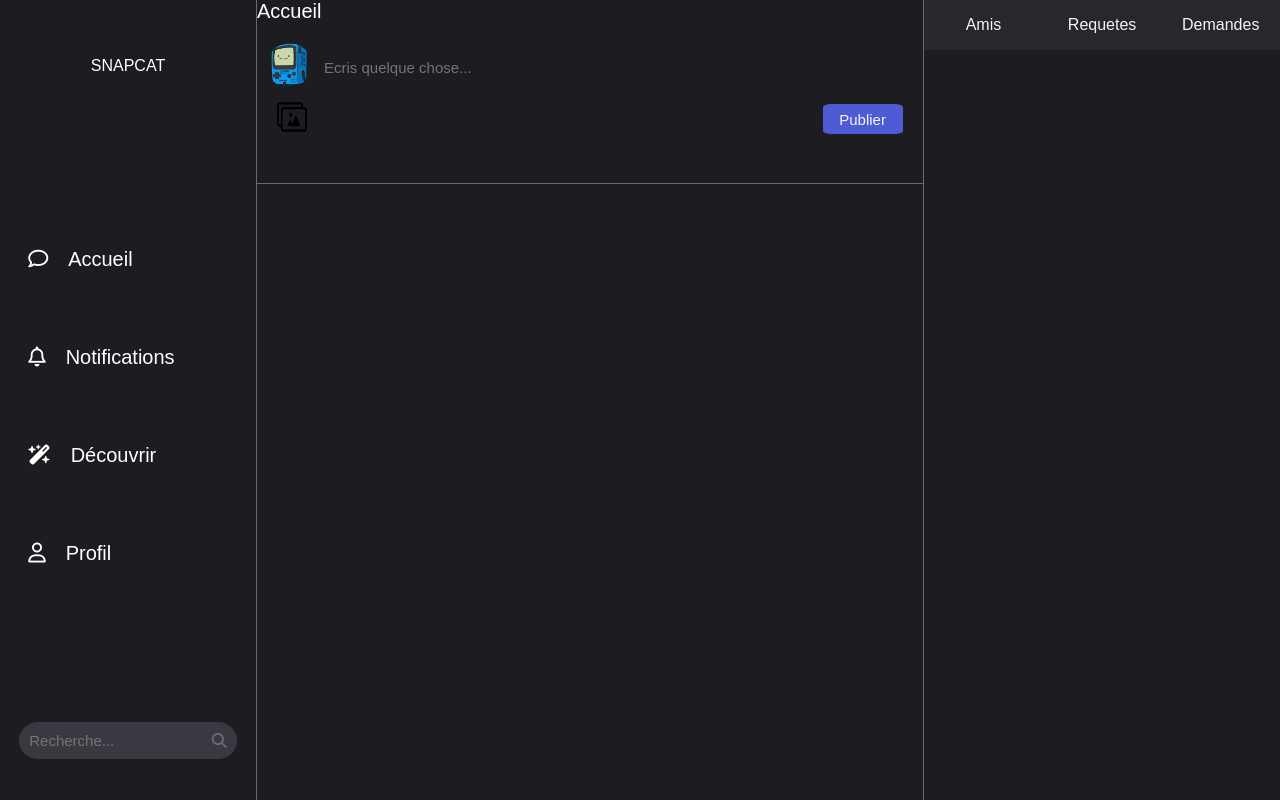
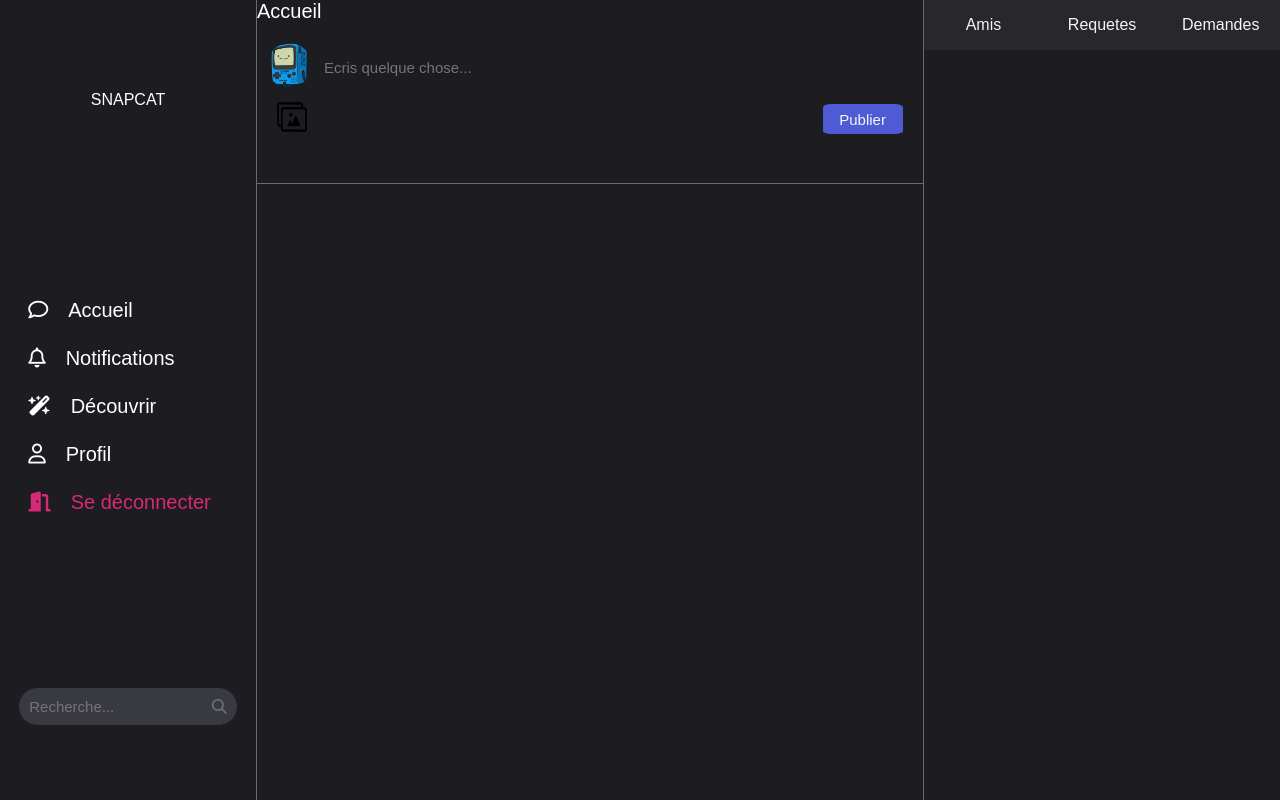
Before and after one commit to xhmyjae/SnapCat, a PHP site: template client/templates/homepage.php in a window 1280 px wide. Run offline with PHP 8.4, Linux system fonts and the light colour scheme; the template is opened without the code that fills it, so the values that code supplies are empty; some libraries are stand-ins or nearby versions.

Commit message:
feat: delete userless line

```diff
--- a/client/style/menu.css
+++ b/client/style/menu.css
@@ -49,7 +49,7 @@
 }
 li.category {
     padding: 0;
-    margin: 75px 0;
+    margin: 25px 0;
     cursor: pointer;
     transition: color 0.2s ease;
 }
@@ -59,3 +59,6 @@ li.category:hover {
 .list-icon {
     padding-right: 20px;
 }
+.logout {
+    color: #D62976;
+}
--- a/client/templates/components/menu.php
+++ b/client/templates/components/menu.php
@@ -10,6 +10,7 @@
             <li class="category"><span class="list-icon"><i class="fa-regular fa-bell"></i></span>Notifications</li>
             <li class="category"><span class="list-icon"><i class="fa-solid fa-wand-magic-sparkles"></i></span>Découvrir</li>
             <li class="category"><span class="list-icon"><i class="fa-regular fa-user"></i></span>Profil</li>
+            <li class="category logout"><span class="list-icon"><i class="fa-solid fa-door-open"></i></span>Se déconnecter</li>
         </ul>
     </div>
     <div class="search-box">
--- a/index.php
+++ b/index.php
@@ -25,10 +25,6 @@ session_start();
 try {
     global $connected_user;
     $connected_user = (new GetConnectedUser())->execute($_SESSION);
-
-    var_dump($_SESSION);
-
-    var_dump($connected_user);
 
     $method = $_SERVER['REQUEST_METHOD'] ?? '';
 
```
